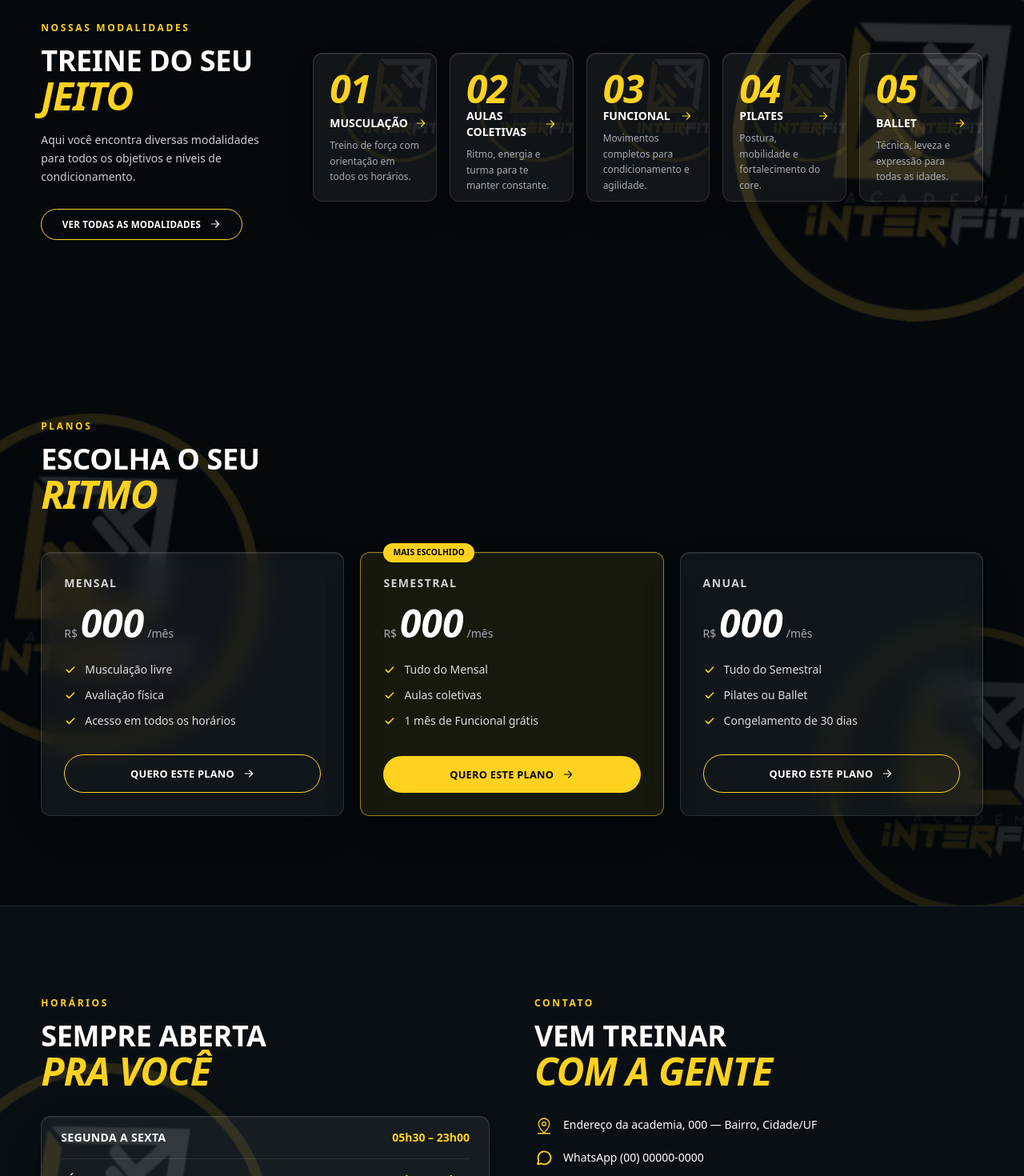
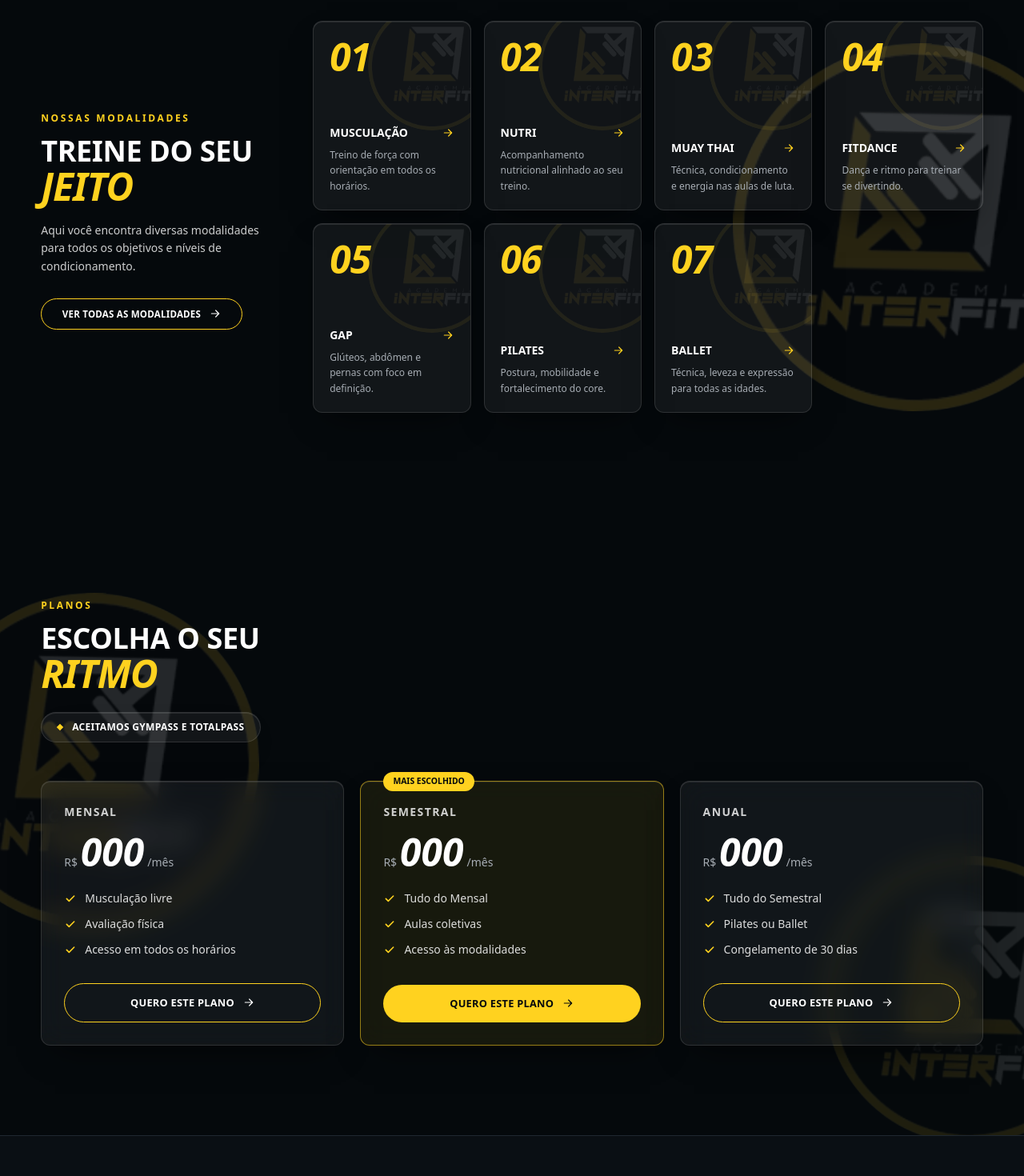
Before and after one commit to amaolisil20-code/interfit-site, a Next.js app: page / in a window 1280 px wide. Shown: the part 1252-2722 px from the top of the page at 80% size. Built offline with nearby package versions, Linux system fonts and the light colour scheme.

Commit message:
Usa dados reais: WhatsApp, endereço, modalidades e convênios
Co-Authored-By: Claude Sonnet 5.5 <noreply@anthropic.com>

```diff
--- a/src/components/sections/Modalidades.tsx
+++ b/src/components/sections/Modalidades.tsx
@@ -21,7 +21,7 @@ export function Modalidades() {
           </a>
         </div>
 
-        <ul className="-mx-5 flex snap-x snap-mandatory gap-4 overflow-x-auto px-5 pb-2 lg:mx-0 lg:grid lg:grid-cols-5 lg:overflow-visible lg:px-0">
+        <ul className="-mx-5 flex snap-x snap-mandatory gap-4 overflow-x-auto px-5 pb-2 lg:mx-0 lg:grid lg:grid-cols-4 lg:overflow-visible lg:px-0">
           {modalidades.map((m, i) => (
             <li key={m.title} style={{ "--i": i } as React.CSSProperties} className="reveal w-[72%] shrink-0 snap-start sm:w-[42%] lg:w-auto">
               <a
--- a/src/components/sections/Planos.tsx
+++ b/src/components/sections/Planos.tsx
@@ -1,4 +1,4 @@
-import { planos, whatsappLink } from "@/content/site";
+import { planos, site, whatsappLink } from "@/content/site";
 import { Arrow, Check } from "../Icons";
 import { Mark } from "../Mark";
 
@@ -14,6 +14,10 @@ export function Planos() {
             <span className="display block text-4xl">Escolha o seu</span>
             <span className="display-accent block text-5xl">Ritmo</span>
           </h2>
+          <p className="glass mt-6 inline-flex items-center gap-3 rounded-full px-5 py-2.5 text-xs font-semibold uppercase tracking-wide">
+            <span className="h-1.5 w-1.5 rotate-45 bg-brand" aria-hidden="true" />
+            Aceitamos {site.convenios.join(" e ")}
+          </p>
         </div>
 
         <ul className="grid gap-5 md:grid-cols-3">
--- a/src/content/site.ts
+++ b/src/content/site.ts
@@ -10,13 +10,16 @@ export const site = {
     "Na Inter Fit você encontra estrutura completa, profissionais qualificados e um ambiente feito para te motivar todos os dias.",
   instagram: "https://www.instagram.com/interfitacademia/",
   instagramHandle: "@interfitacademia",
-  // TODO: confirmar número oficial (formato 55 + DDD + número, só dígitos)
-  whatsapp: "5500000000000",
-  // TODO: confirmar
-  phone: "(00) 00000-0000",
+  // Número da bio do Instagram; confirmar se é o WhatsApp de atendimento
+  whatsapp: "5534996701212",
+  phone: "(34) 99670-1212",
   email: "contato@interfitacademia.com.br",
-  address: "Endereço da academia, 000 — Bairro, Cidade/UF",
-  mapsUrl: "https://maps.google.com",
+  // TODO: confirmar cidade/UF (inferido pelo DDD 34 e pelo bairro Taiaman)
+  address: "R. dos Taroís, 459 — Taiaman, Uberlândia/MG",
+  mapsUrl:
+    "https://www.google.com/maps/search/?api=1&query=" +
+    encodeURIComponent("R. dos Taroís, 459 - Taiaman, Uberlândia - MG"),
+  convenios: ["Gympass", "TotalPass"],
 };
 
 export const whatsappLink = (msg = "Olá! Quero saber mais sobre a Interfit.") =>
@@ -73,8 +76,10 @@ export const features = [
 
 export const modalidades = [
   { title: "Musculação", text: "Treino de força com orientação em todos os horários." },
-  { title: "Aulas coletivas", text: "Ritmo, energia e turma para te manter constante." },
-  { title: "Funcional", text: "Movimentos completos para condicionamento e agilidade." },
+  { title: "Nutri", text: "Acompanhamento nutricional alinhado ao seu treino." },
+  { title: "Muay Thai", text: "Técnica, condicionamento e energia nas aulas de luta." },
+  { title: "FitDance", text: "Dança e ritmo para treinar se divertindo." },
+  { title: "GAP", text: "Glúteos, abdômen e pernas com foco em definição." },
   { title: "Pilates", text: "Postura, mobilidade e fortalecimento do core." },
   { title: "Ballet", text: "Técnica, leveza e expressão para todas as idades." },
 ];
@@ -92,7 +97,7 @@ export const planos = [
     name: "Semestral",
     price: "000",
     period: "/mês",
-    perks: ["Tudo do Mensal", "Aulas coletivas", "1 mês de Funcional grátis"],
+    perks: ["Tudo do Mensal", "Aulas coletivas", "Acesso às modalidades"],
     highlight: true,
   },
   {
```
